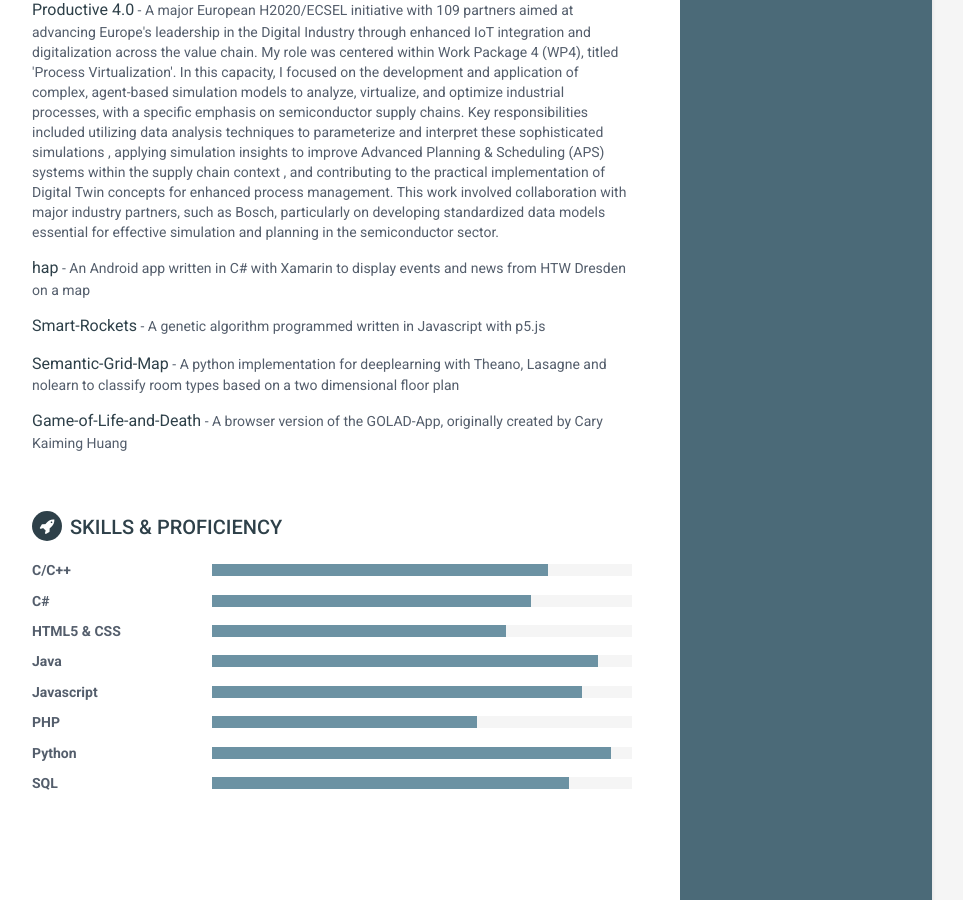
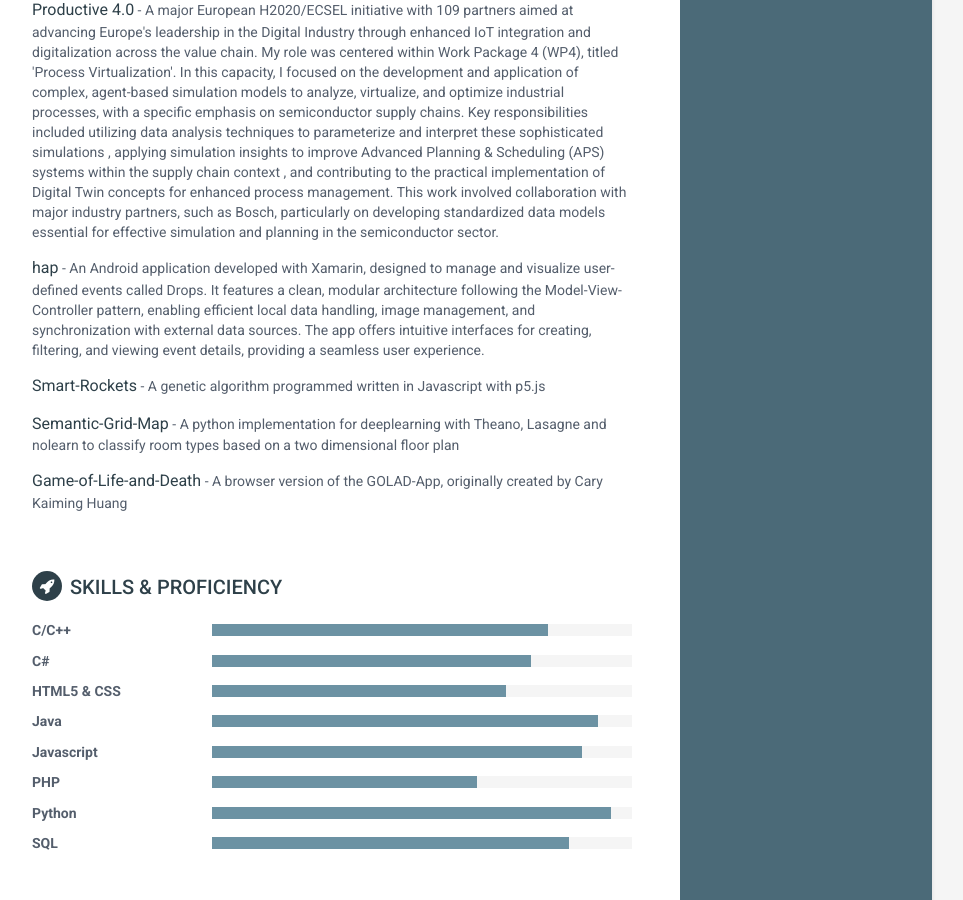
Before and after one commit to Saritus/saritus.github.io, a Jekyll site: the page built from index.html, in a window 1280 px wide and 900 px high, scrolled down 2061 px. Shown: the whole window, without its empty margins (188-1151 px from the left). Built offline with Jekyll 4.4.1, drawn with Linux system fonts in a browser that asks for light colours.

Commit message:
Update projects.html

```diff
--- a/_includes/projects.html
+++ b/_includes/projects.html
@@ -27,7 +27,12 @@
 
   <div class="item">
     <span class="project-title"><a href="https://saritus.github.io/hap/">hap</a></span> -
-    <span class="project-tagline">An Android app written in C# with Xamarin to display events and news from HTW Dresden on a map</span>
+    <span class="project-tagline">
+      An Android application developed with Xamarin, designed to manage and visualize user-defined events called Drops. It features a clean,
+      modular architecture following the Model-View-Controller pattern, enabling efficient local data handling, image management, and
+      synchronization with external data sources. The app offers intuitive interfaces for creating, filtering, and viewing event details,
+      providing a seamless user experience.
+    </span>
   </div>
   <!--//item-->
 
```
